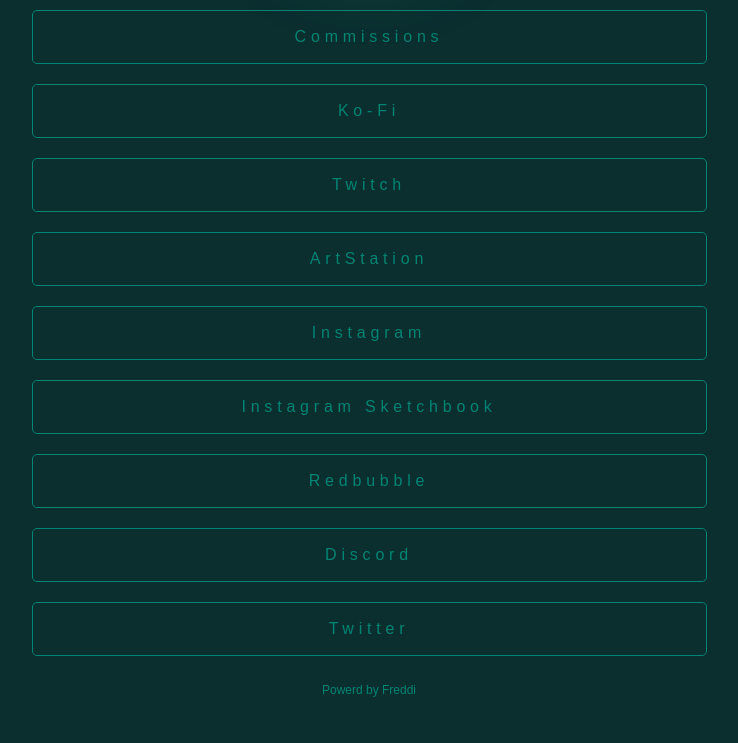
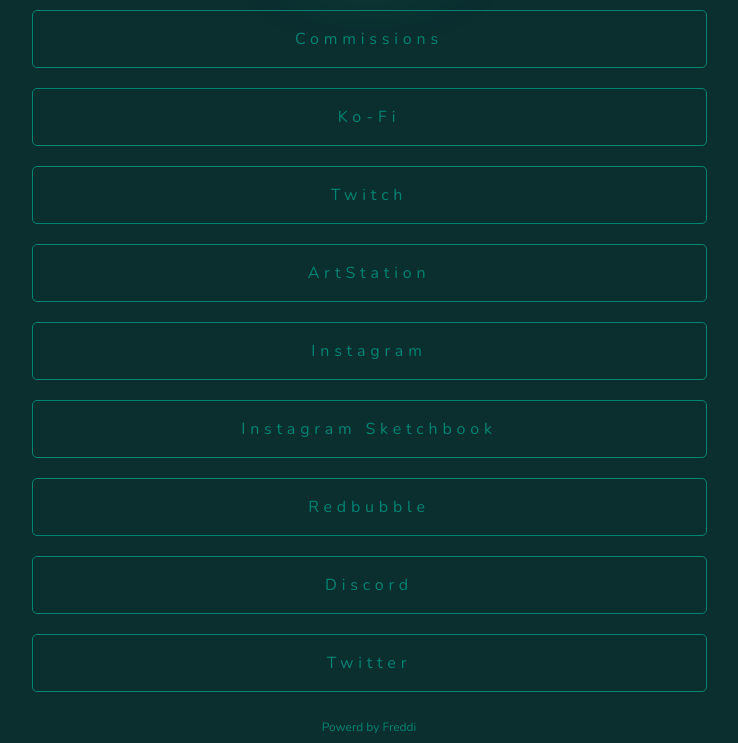
Before and after one commit to creanima/creanimalink, a website built with Vite: page index.html in a window 1280 px wide. Shown: the part 194-937 px from the top of the page, without its empty margins (271-1009 px from the left). Before the commit the page ends 899 px from the top, so only its background shows below. Built offline with nearby package versions, Linux system fonts and the light colour scheme; some packages are replaced by stand-ins of ours.

Commit message:
Update style.css

```diff
--- a/style.css
+++ b/style.css
@@ -1,4 +1,4 @@
-@import url('https://fonts.googleapis.com/css2?family=Quicksand&display=swap');
+@import url('https://fonts.googleapis.com/css2?family=Nunito:wght@300&display=swap');
 
 :root {
     --font: 'Nunito', sans-serif;
```
